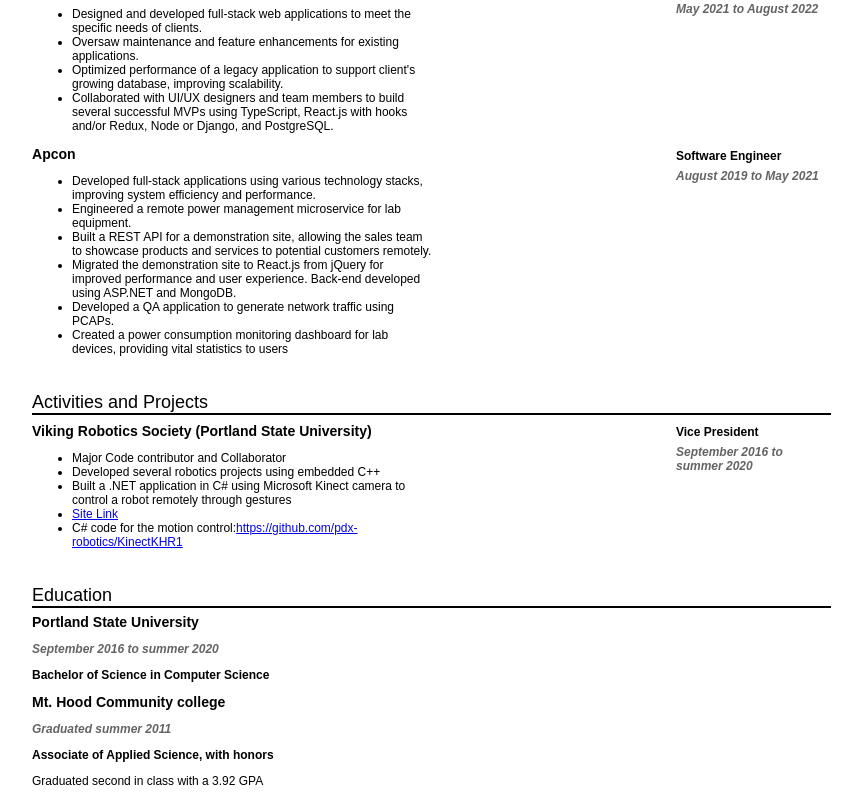
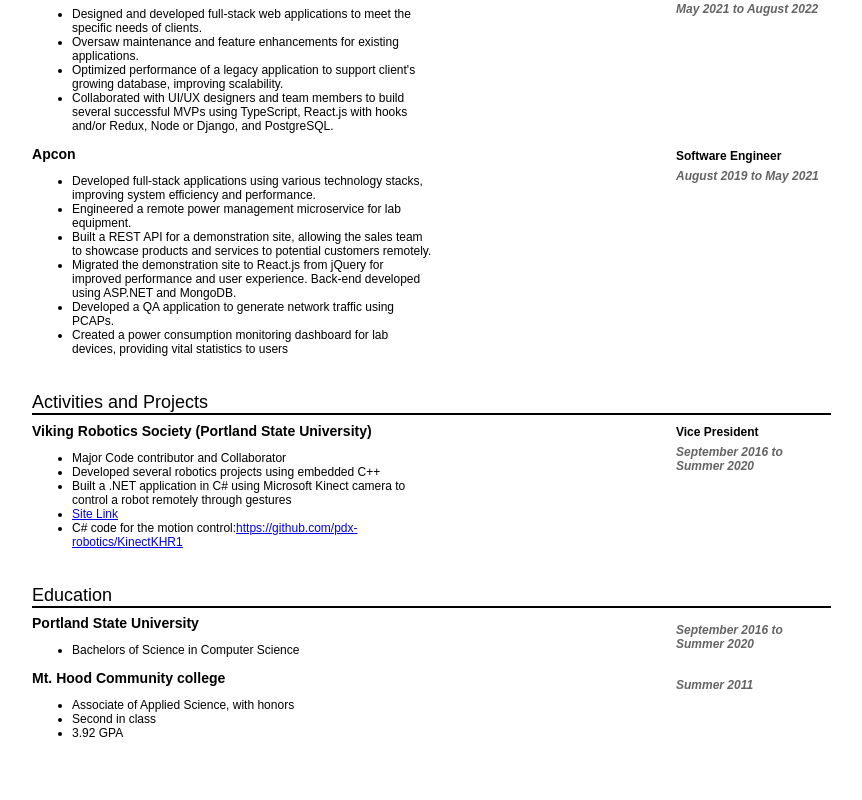
Before and after one commit to geoffolson/resume, a Next.js app: page / in a window 1280 px wide. Shown: the part 468-1268 px from the top of the page, without its empty margins (208-1070 px from the left). After the commit the page ends 1228 px from the top, so only its background shows below. Built offline with nearby package versions, Linux system fonts and the light colour scheme.

Commit message:
update Education to use Section component
for consistent styling

```diff
--- a/pages/index.tsx
+++ b/pages/index.tsx
@@ -100,7 +100,7 @@
         <h2>Activities and Projects</h2>
         <Section
           company="Viking Robotics Society (Portland State University)"
-          duration="September 2016 to summer 2020"
+          duration="September 2016 to Summer 2020"
           title="Vice President"
           accomplishments={[
             "Major Code contributor and Collaborator",
@@ -118,21 +118,26 @@
           ]}
         />
         <h2>Education</h2>
-        <h3>Portland State University</h3>
-        <p>
-          <em>September 2016 to summer 2020</em>
-        </p>
-        <p>
-          <strong>Bachelor of Science in Computer Science</strong>
-        </p>
-        <h3>Mt. Hood Community college</h3>
-        <p>
-          <em>Graduated summer 2011</em>
-        </p>
-        <p>
-          <strong>Associate of Applied Science, with honors </strong>
-        </p>
-        <p>Graduated second in class with a 3.92 GPA</p>
+        {[
+          {
+            company: "Portland State University",
+            accomplishments: ["Bachelors of Science in Computer Science"],
+            title: null,
+            duration: "September 2016 to Summer 2020",
+          },
+          {
+            company: "Mt. Hood Community college",
+            accomplishments: [
+              "Associate of Applied Science, with honors",
+              "Second in class",
+              "3.92 GPA",
+            ],
+            title: null,
+            duration: "Summer 2011",
+          },
+        ].map((education) => (
+          <Section {...education} />
+        ))}
       </div>
 
       <style jsx>{``}</style>
```
